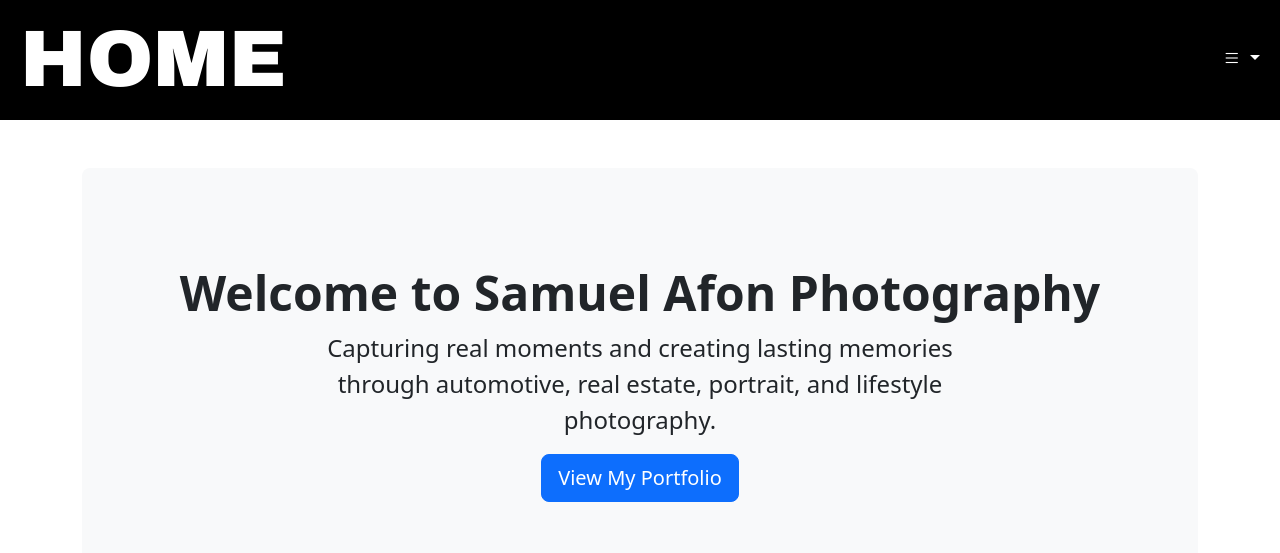
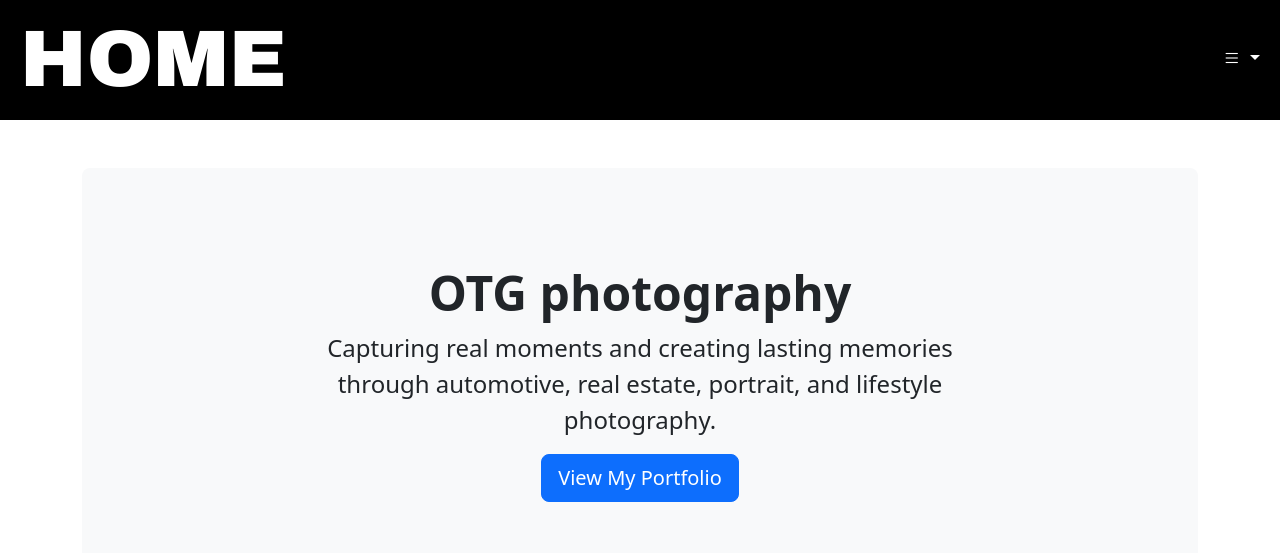
Before and after one commit to asngofficial/OTG, a website: page index.html in a window 1280 px wide. Drawn offline with nearby package versions, Linux system fonts and the light colour scheme.

Commit message:
Feat: Update landing page heading and fix dropdown z-index

```diff
--- a/css/styles.css
+++ b/css/styles.css
@@ -24,6 +24,7 @@
   position: fixed; /* Keeps menu bar fixed in set location*/
   top: 30px; /* Adjust this value to move up or down */
   right: 0; /* Keeps menu at extreme right*/
+  z-index: 1050; /* Ensure dropdown is above other content */
 }
 
 .dropdown-toggle {
--- a/index.html
+++ b/index.html
@@ -58,7 +58,7 @@
     <div class="container text-center my-5">
       <div class="p-5 mb-4 bg-light rounded-3">
         <div class="container-fluid py-5">
-          <h1 class="display-5 fw-bold">Welcome to Samuel Afon Photography</h1>
+          <h1 class="display-5 fw-bold">OTG photography</h1>
           <p class="col-md-8 fs-4 mx-auto">
             Capturing real moments and creating lasting memories through
             automotive, real estate, portrait, and lifestyle photography.
```
